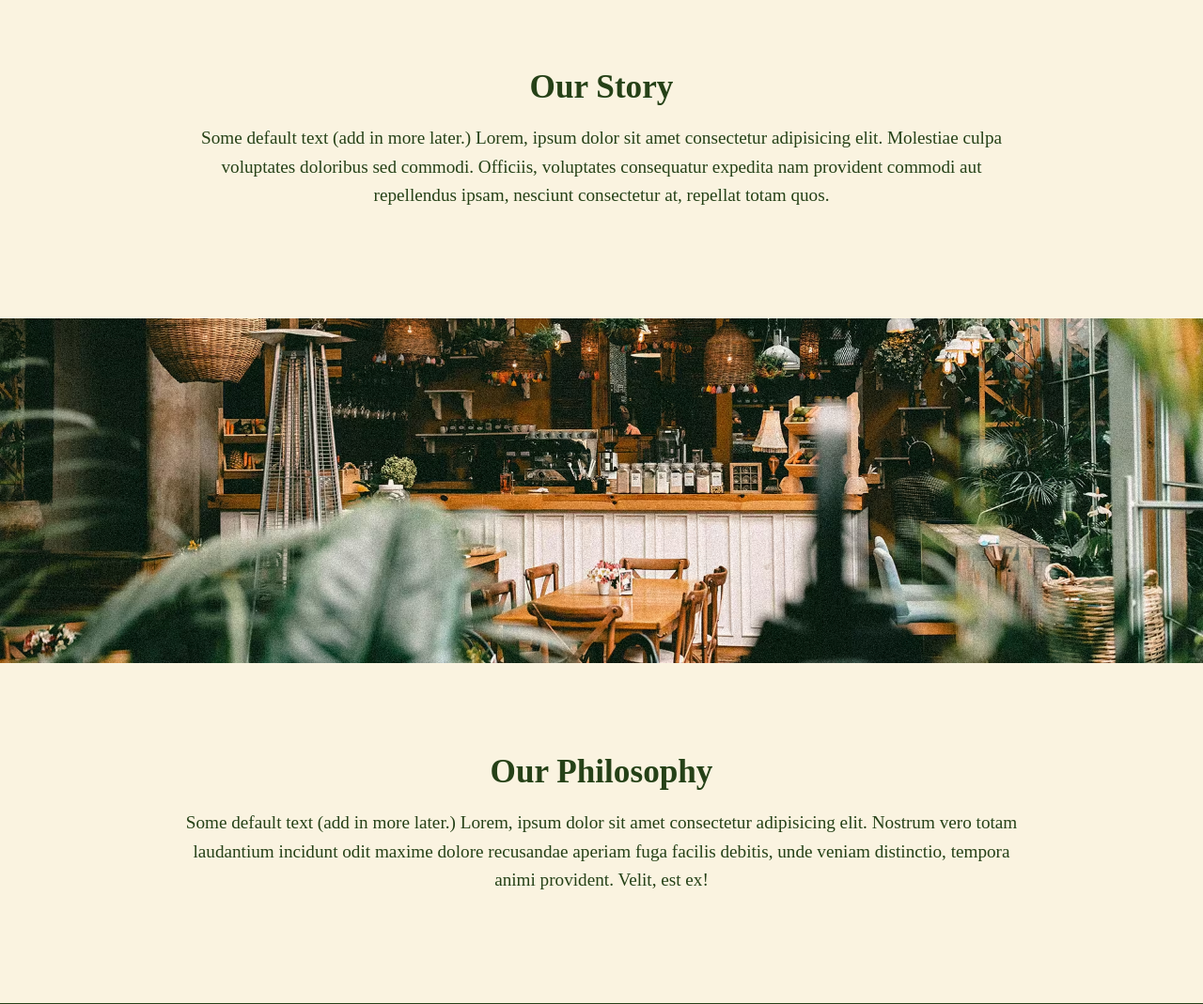
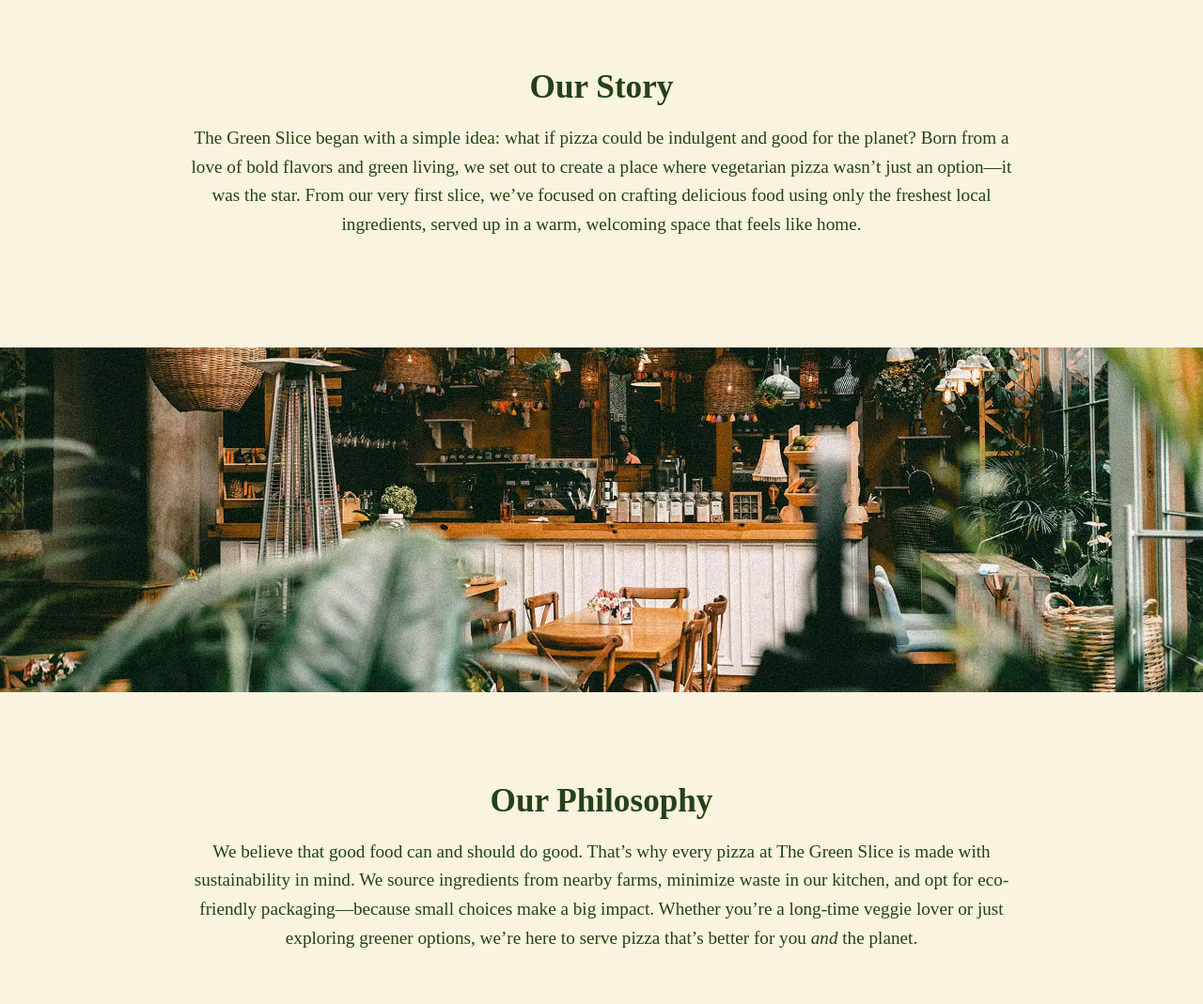
Before and after one commit to gustafsson96/projectdt207g-site, a website built with Vite: page about.html in a window 1280 px wide. Shown: the part 660-1729 px from the top of the page at 94% size. Built offline with nearby package versions, Linux system fonts and the light colour scheme.

Commit message:
Add company story and philosophy to about.html

```diff
--- a/about.html
+++ b/about.html
@@ -1,5 +1,6 @@
 <!DOCTYPE html>
 <html lang="en">
+
 <head>
   <meta charset="UTF-8">
   <meta name="viewport" content="width=device-width, initial-scale=1.0">
@@ -8,6 +9,7 @@
   <link rel="stylesheet" href="css/styles.css">
   <link rel="stylesheet" href="https://cdnjs.cloudflare.com/ajax/libs/font-awesome/6.5.0/css/all.min.css" />
 </head>
+
 <body>
   <div class="page-container">
     <nav>
@@ -33,7 +35,8 @@
         <picture>
           <source srcset="images/about-banner-mobile.avif" media="(max-width: 768px)" type="image/avif">
           <source srcset="images/about-banner-desktop.avif" media="(min-width: 769px)" type="image/avif">
-      <img class="about-hero-img" src="images/about-banner-desktop.png" width="1920" height="1080" alt="Cutting board with tomatoes">
+          <img class="about-hero-img" src="images/about-banner-desktop.png" width="1920" height="1080"
+            alt="Cutting board with tomatoes">
         </picture>
         <div class="about-hero-text">
           <h1>About Us</h1>
@@ -43,7 +46,10 @@
         <div class="about-text">
           <h2>Our Story</h2>
           <p>
-     Some default text (add in more later.) Lorem, ipsum dolor sit amet consectetur adipisicing elit. Molestiae culpa voluptates doloribus sed commodi. Officiis, voluptates consequatur expedita nam provident commodi aut repellendus ipsam, nesciunt consectetur at, repellat totam quos.
+            The Green Slice began with a simple idea: what if pizza could be indulgent and good for the planet? Born
+            from a love of bold flavors and green living, we set out to create a place where vegetarian pizza wasn’t
+            just an option—it was the star. From our very first slice, we’ve focused on crafting delicious food using
+            only the freshest local ingredients, served up in a warm, welcoming space that feels like home.
           </p>
         </div>
       </section>
@@ -62,7 +68,10 @@
         <div class="about-text">
           <h2>Our Philosophy</h2>
           <p>
-        Some default text (add in more later.) Lorem, ipsum dolor sit amet consectetur adipisicing elit. Nostrum vero totam laudantium incidunt odit maxime dolore recusandae aperiam fuga facilis debitis, unde veniam distinctio, tempora animi provident. Velit, est ex!
+            We believe that good food can and should do good. That’s why every pizza at The Green Slice is made with
+            sustainability in mind. We source ingredients from nearby farms, minimize waste in our kitchen, and opt for
+            eco-friendly packaging—because small choices make a big impact. Whether you’re a long-time veggie lover or
+            just exploring greener options, we’re here to serve pizza that’s better for you <i>and</i> the planet.
           </p>
         </div>
       </section>
@@ -89,4 +98,5 @@
   </div>
   <script src="js/main.js"></script>
 </body>
+
 </html>
```
Lines whose indentation alone changed are shown as unchanged.
